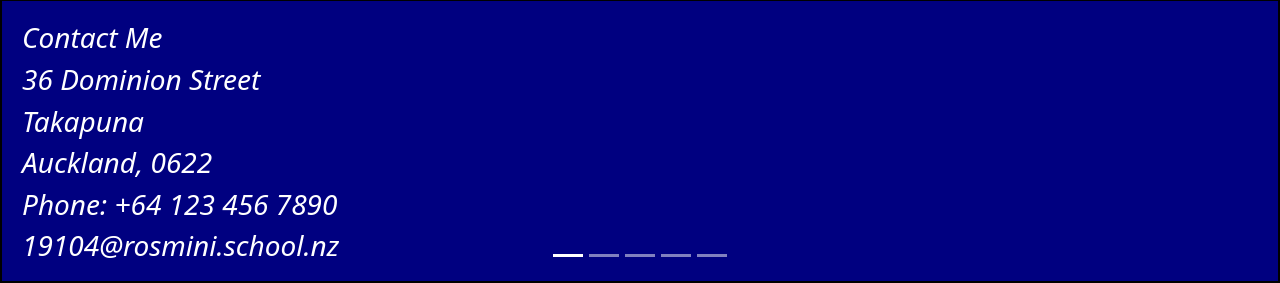
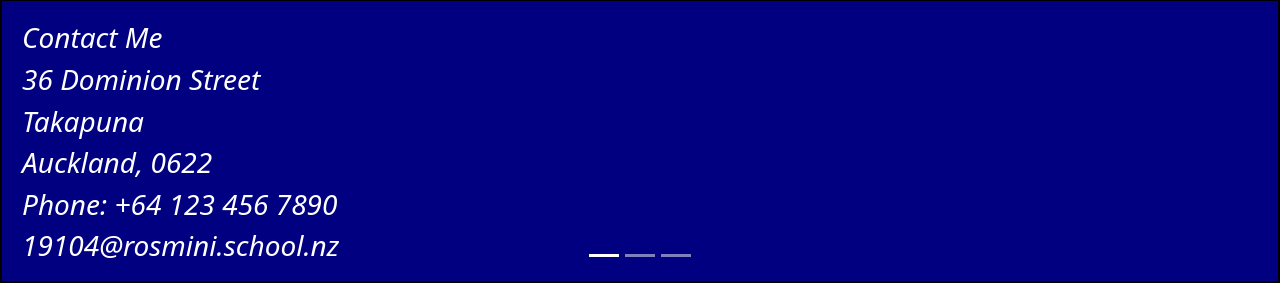
Before and after one commit to XDMenma/dte_asessment_yr13, a PHP site: page /Home.php in a window 1280 px wide. Shown: the part 1407-1690 px from the top of the page. Run offline with PHP 8.4, Linux system fonts and the light colour scheme.

Commit message:
write a message

```diff
--- a/public/Home.php
+++ b/public/Home.php
@@ -7,8 +7,6 @@
     <button type="button" data-bs-target="#carouselExampleCaptions" data-bs-slide-to="0" class="active" aria-current="true" aria-label="Slide 1"></button>
     <button type="button" data-bs-target="#carouselExampleCaptions" data-bs-slide-to="1" aria-label="Slide 2"></button>
     <button type="button" data-bs-target="#carouselExampleCaptions" data-bs-slide-to="2" aria-label="Slide 3"></button>
-	<button type="button" data-bs-target="#carouselExampleCaptions" data-bs-slide-to="3" aria-label="Slide 4"></button>
-    <button type="button" data-bs-target="#carouselExampleCaptions" data-bs-slide-to="4" aria-label="Slide 5"></button>
   </div>
 <div id="carouselExampleAutoplaying" class="carousel slide" data-bs-ride="carousel">
   <div class="carousel-inner">
@@ -26,7 +24,7 @@
 </div>
 <div id="carouselExampleAutoplaying" class="carousel slide" data-bs-ride="carousel">
     <div class="carousel-item">
-      <img src="<?php echo("ihttps://encrypted-tbn0.gstatic.com/images?q=tbn:ANd9GcTYRpiz8Cz-LUEHV9q1iupQxSWE9UTAymDpVw&s")?>" class="d-block w-100">
+      <img src="<?php echo("https://encrypted-tbn0.gstatic.com/images?q=tbn:ANd9GcTYRpiz8Cz-LUEHV9q1iupQxSWE9UTAymDpVw&s")?>" class="d-block w-100">
       <div class="carousel-caption d-none d-md-block">
 	  </div>
 	</div>
```
